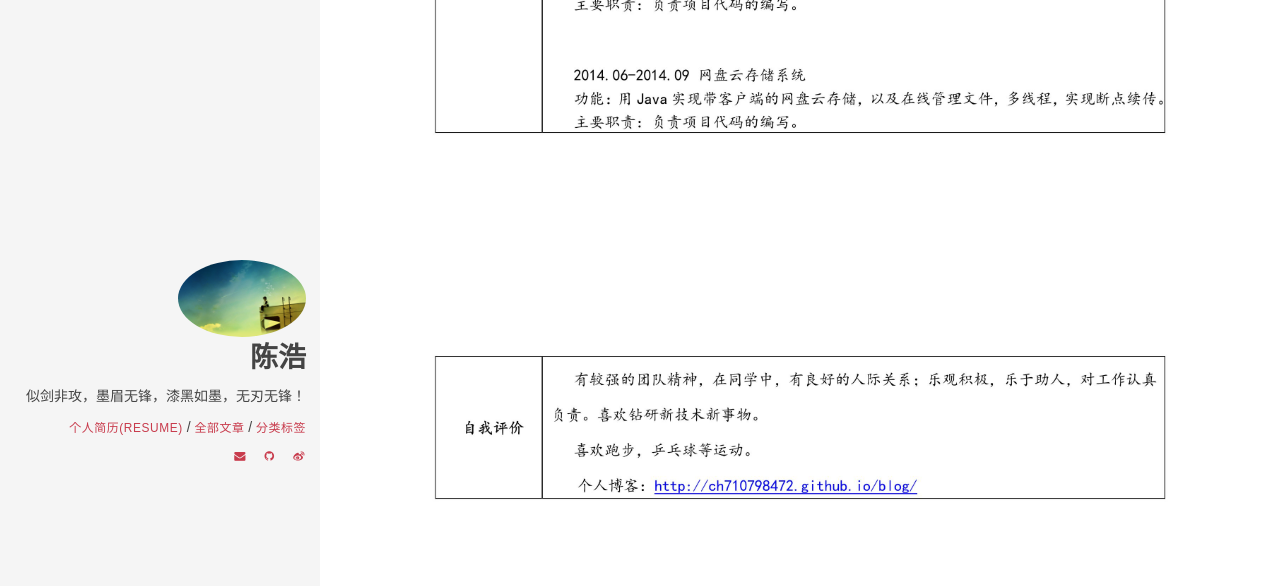
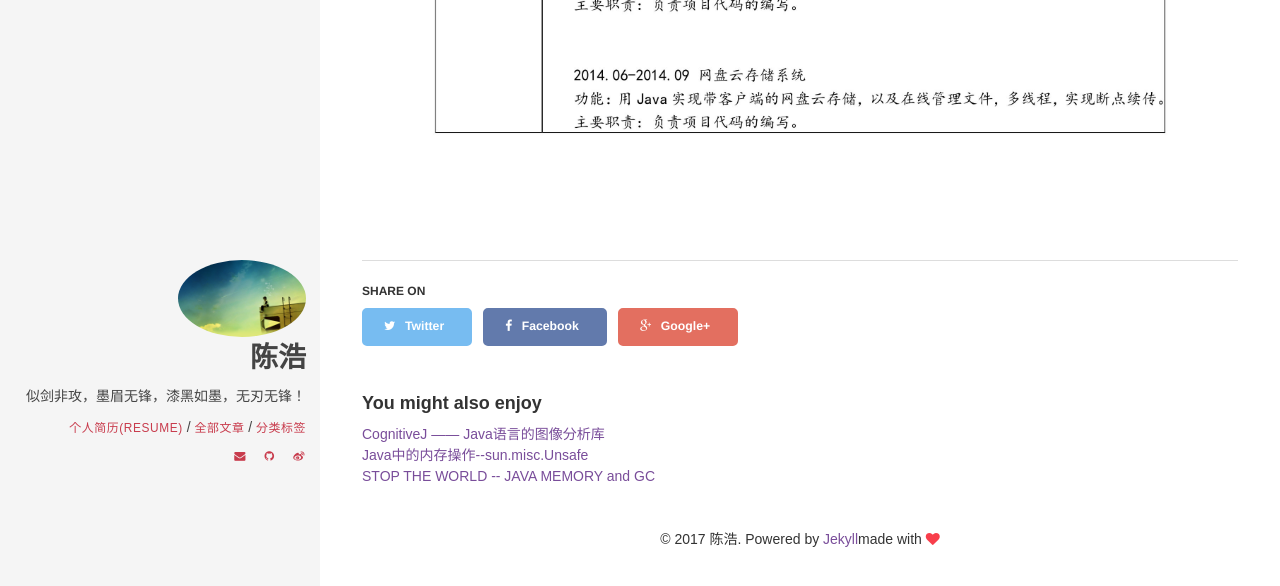
Before and after one commit to ch710798472/blog, a Jekyll site: the page built from _posts/2016-02-19-resume.md, in a window 1280 px wide and 900 px high, scrolled down 1121 px. Shown: the top 586 px of the window. Built offline with Jekyll 4.4.1, drawn with Linux system fonts in a browser that asks for light colours; Markdown is read by kramdown in place of the engine named in the settings; comment, search, counter and statistics services are not loaded.

Commit message:
update resume

```diff
--- a/CNAME
+++ /dev/null
@@ -1 +0,0 @@
-ustcch.com
--- a/_posts/2016-02-19-resume.md
+++ b/_posts/2016-02-19-resume.md
@@ -9,4 +9,3 @@ pinned: true
 excerpt: "我的个人简历 My Resume"
 ---
 ![图片1](https://github.com/ch710798472/blog/raw/gh-pages/img/resume1.jpg)
-![图片1](https://github.com/ch710798472/blog/raw/gh-pages/img/resume2.jpg)
```
